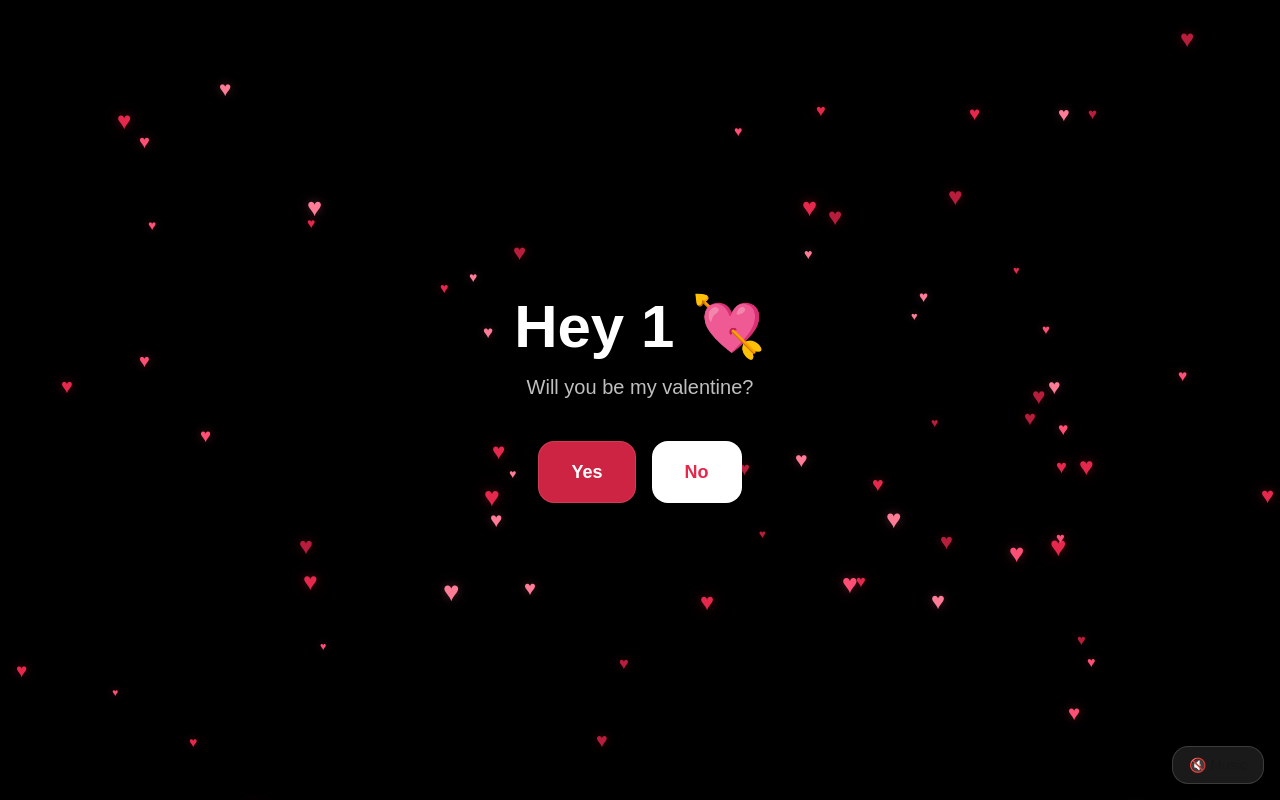
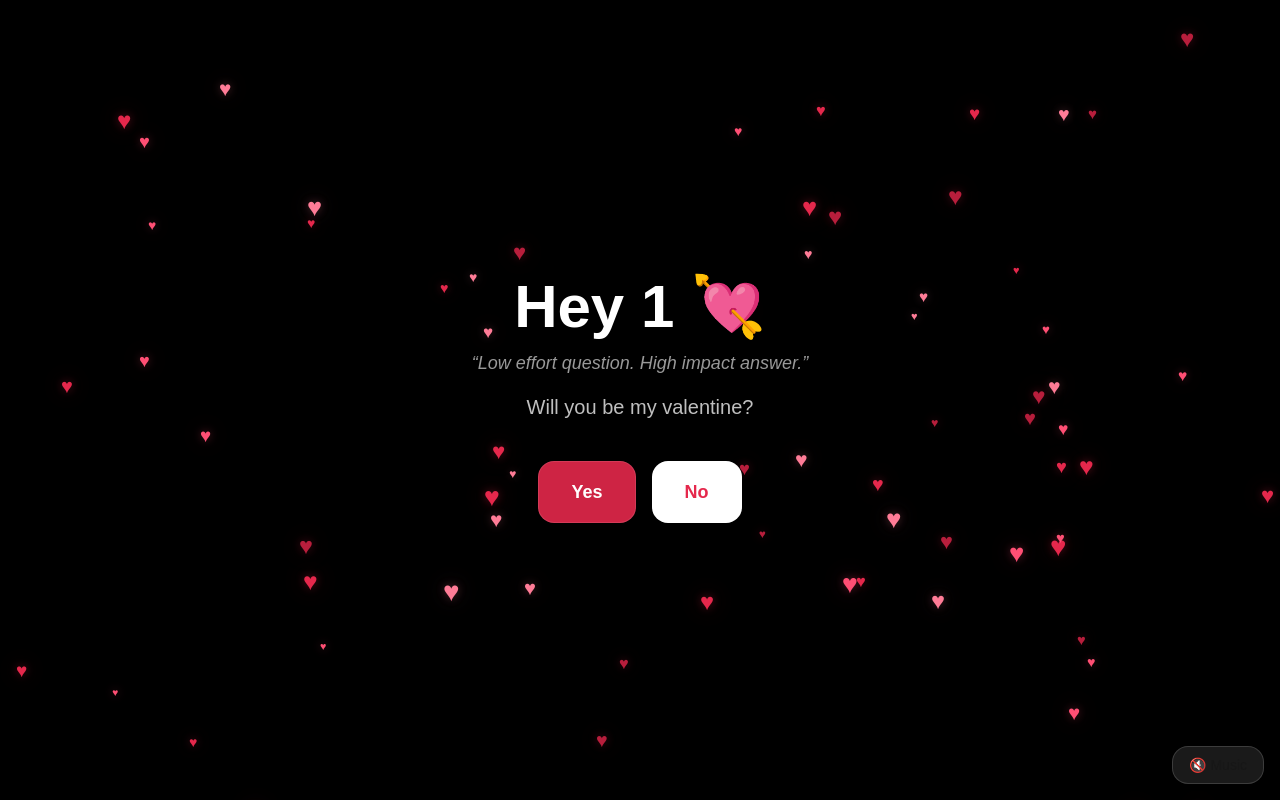
Before and after one commit to akaPaT0/valentine, a Next.js app: page /v/1 in a window 1280 px wide. Built offline with nearby package versions, Linux system fonts and the light colour scheme.

Commit message:
now it says lover name and theres a quote

```diff
--- a/app/v/[lover]/page.tsx
+++ b/app/v/[lover]/page.tsx
@@ -1,8 +1,81 @@
 // app/v/[lover]/page.tsx
+import type { Metadata } from "next";
 import Background from "@/app/components/background";
 import Runaway from "./runaway";
 import YesButton from "./yes-button";
 import TrackValentineOpen from "./track-valentine-open";
+
+function prettyName(slug: string) {
+  const name = decodeURIComponent(slug || "")
+    .replace(/-/g, " ")
+    .trim();
+  return name || "love";
+}
+
+// small, clean quotes (non-cringe, fits your vibe)
+const QUOTES = [
+  "You + me = a pretty good idea.",
+  "Plot twist: it’s you.",
+  "No pressure. Just feelings.",
+  "If it’s a yes, I’m smiling already.",
+  "Consider this your official sign.",
+  "Soft launch: us.",
+  "Be my favorite notification.",
+  "I’d pick you in every timeline.",
+  "Say yes and I’ll stop pretending I’m calm.",
+  "Low effort question. High impact answer.",
+];
+
+function hashIndex(input: string, mod: number) {
+  let h = 0;
+  for (let i = 0; i < input.length; i++) h = (h * 31 + input.charCodeAt(i)) >>> 0;
+  return mod ? h % mod : 0;
+}
+
+export function generateMetadata({
+  params,
+  searchParams,
+}: {
+  params: { lover: string };
+  searchParams: { from?: string | string[]; n?: string | string[] };
+}): Metadata {
+  const lover = prettyName(params.lover);
+
+  const fromRaw = Array.isArray(searchParams.from)
+    ? searchParams.from[0]
+    : searchParams.from;
+
+  const from = (fromRaw || "").trim();
+
+  const quote = QUOTES[hashIndex(params.lover || "love", QUOTES.length)];
+
+  const title = `Hey ${lover} 💘`;
+  const description = `Will you be my Valentine${from ? `, from ${from}` : ""}? ${quote}`;
+
+  return {
+    title,
+    description,
+    openGraph: {
+      title,
+      description,
+      type: "website",
+      images: [
+        {
+          url: "/og.png",
+          width: 1200,
+          height: 630,
+          alt: "Valentine?",
+        },
+      ],
+    },
+    twitter: {
+      card: "summary_large_image",
+      title,
+      description,
+      images: ["/og.png"],
+    },
+  };
+}
 
 export default function LoverPage({
   params,
@@ -11,8 +84,7 @@ export default function LoverPage({
   params: { lover: string };
   searchParams: { from?: string | string[]; n?: string | string[] };
 }) {
-  const lover =
-    decodeURIComponent(params.lover).replace(/-/g, " ").trim() || "love";
+  const lover = prettyName(params.lover);
 
   const fromRaw = Array.isArray(searchParams.from)
     ? searchParams.from[0]
@@ -22,6 +94,8 @@ export default function LoverPage({
 
   const from = (fromRaw || "").trim();
   const n = (nRaw || "").trim();
+
+  const quote = QUOTES[hashIndex(params.lover || "love", QUOTES.length)];
 
   return (
     <main className="relative min-h-screen bg-black text-white overflow-hidden">
@@ -35,6 +109,9 @@ export default function LoverPage({
       <section className="relative z-10 block min-h-screen lg:hidden">
         <div className="min-h-screen px-6 flex flex-col items-center justify-center text-center">
           <h1 className="text-3xl font-semibold">Hey {lover} 💘</h1>
+
+          {/* quote line */}
+          <p className="mt-2 text-white/60 text-sm italic">“{quote}”</p>
 
           <p className="mt-3 text-white/75">
             Will you be my valentine{from ? `, from ${from}` : ""}?
@@ -58,6 +135,9 @@ export default function LoverPage({
         <div className="min-h-screen px-6 flex flex-col items-center justify-center text-center">
           <h1 className="text-6xl font-semibold">Hey {lover} 💘</h1>
 
+          {/* quote line */}
+          <p className="mt-3 text-white/60 text-lg italic">“{quote}”</p>
+
           <p className="mt-4 text-white/75 text-xl">
             Will you be my valentine{from ? `, from ${from}` : ""}?
           </p>
```
